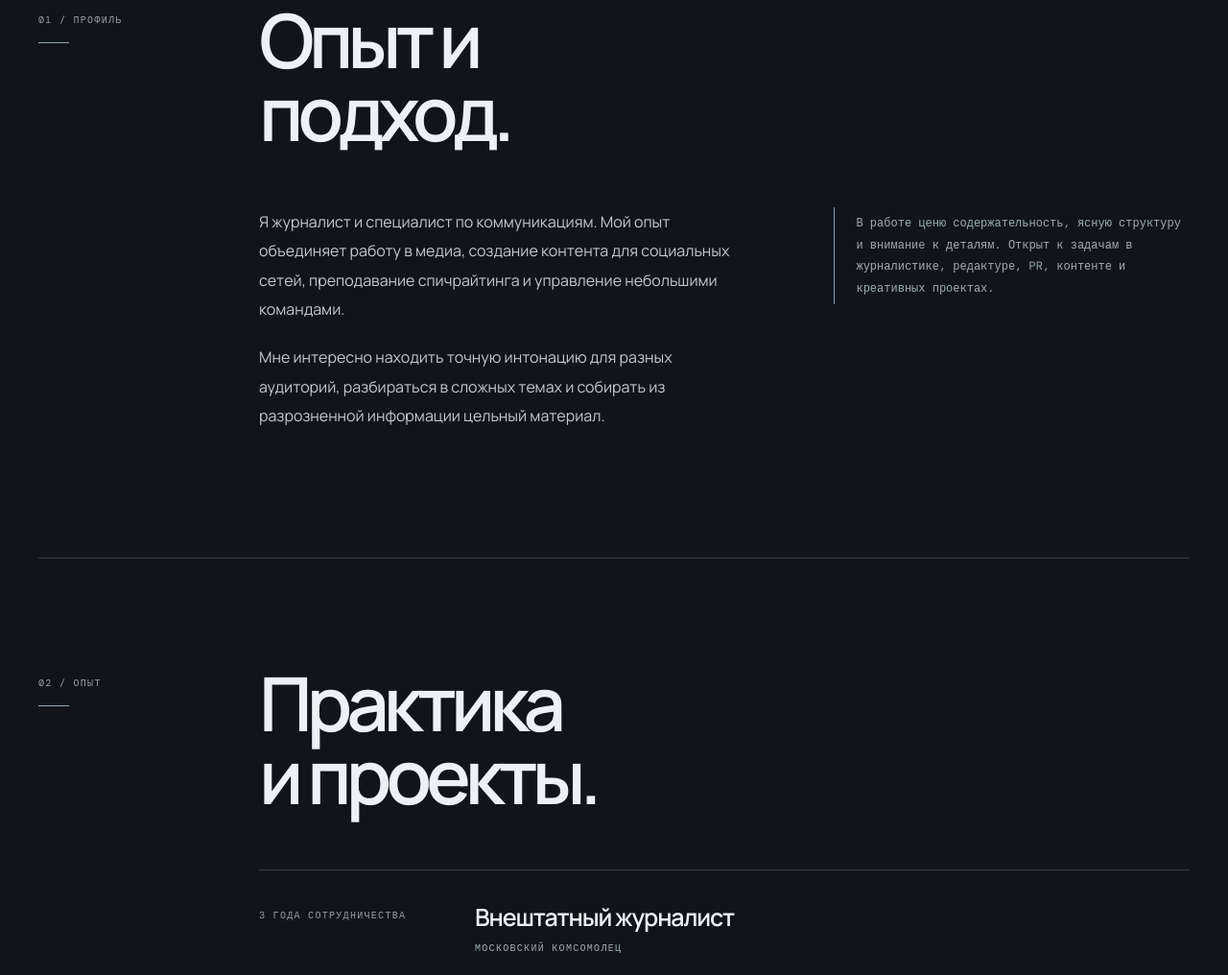
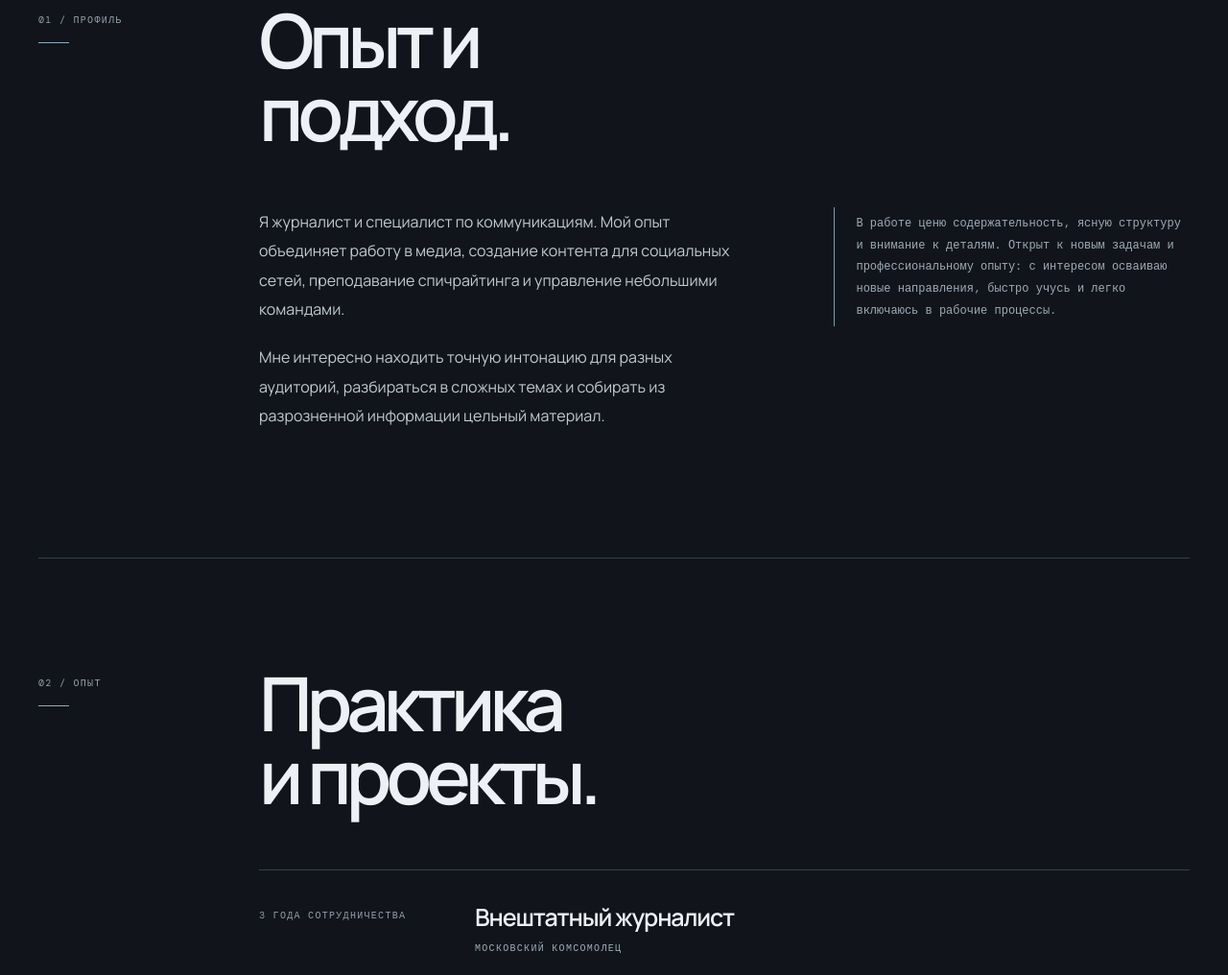
Before and after one commit to kiseljovvladimirv-debug/vladimir-kiselev-portfolio, a plain HTML site: page index.html in a window 1280 px wide. Shown: the part 929-1945 px from the top of the page at 96% size. Drawn offline with nearby package versions, Linux system fonts and the light colour scheme; a web font is replaced by a local one.

Commit message:
Update profile statement about learning and new experience

```diff
--- a/index.html
+++ b/index.html
@@ -29,7 +29,7 @@
 <main id="top">
 <section class="wrap hero"><div><div class="eyebrow">Журналистика · коммуникации · контент</div><h1>Владимир<br><span>Киселев</span></h1><p class="intro">Работаю со словами, смыслами и людьми. Создаю тексты, выстраиваю коммуникацию и превращаю идеи в понятные истории и проекты.</p></div><aside class="hero-side"><p>ЛОКАЦИЯ<strong>Москва</strong></p><p>ПРОФИЛЬ<strong>Медиа / PR / контент</strong></p></aside><div class="hero-index">PERSONAL PORTFOLIO / 2026</div></section>
 <div class="ticker" aria-label="Профессиональные направления"><div class="ticker-track"><span>ЖУРНАЛИСТИКА ✳ РЕДАКТУРА ✳ СПИЧРАЙТИНГ ✳ КОММУНИКАЦИИ ✳ КОНТЕНТ ✳</span><span aria-hidden="true">ЖУРНАЛИСТИКА ✳ РЕДАКТУРА ✳ СПИЧРАЙТИНГ ✳ КОММУНИКАЦИИ ✳ КОНТЕНТ ✳</span></div></div>
-<section class="wrap section" id="about"><div class="section-head"><div class="section-no">01 / ПРОФИЛЬ</div><h2>Опыт и<br><span class="outline">подход.</span></h2></div><div class="about-grid"><div><p>Я журналист и специалист по коммуникациям. Мой опыт объединяет работу в медиа, создание контента для социальных сетей, преподавание спичрайтинга и управление небольшими командами.</p><p>Мне интересно находить точную интонацию для разных аудиторий, разбираться в сложных темах и собирать из разрозненной информации цельный материал.</p></div><div><p class="note">В работе ценю содержательность, ясную структуру и внимание к деталям. Открыт к задачам в журналистике, редактуре, PR, контенте и креативных проектах.</p></div></div></section>
+<section class="wrap section" id="about"><div class="section-head"><div class="section-no">01 / ПРОФИЛЬ</div><h2>Опыт и<br><span class="outline">подход.</span></h2></div><div class="about-grid"><div><p>Я журналист и специалист по коммуникациям. Мой опыт объединяет работу в медиа, создание контента для социальных сетей, преподавание спичрайтинга и управление небольшими командами.</p><p>Мне интересно находить точную интонацию для разных аудиторий, разбираться в сложных темах и собирать из разрозненной информации цельный материал.</p></div><div><p class="note">В работе ценю содержательность, ясную структуру и внимание к деталям. Открыт к новым задачам и профессиональному опыту: с интересом осваиваю новые направления, быстро учусь и легко включаюсь в рабочие процессы.</p></div></div></section>
 <section class="wrap section" id="experience"><div class="section-head"><div class="section-no">02 / ОПЫТ</div><h2>Практика<br><span class="outline">и проекты.</span></h2></div><div class="experience">
 <article class="job"><div class="job-meta">3 года сотрудничества</div><div><h3>Внештатный журналист</h3><div class="place">МОСКОВСКИЙ КОМСОМОЛЕЦ</div><p>Подготовка журналистских материалов, поиск и проверка информации, работа с источниками и информационными поводами. Создание текстов для широкой аудитории и выполнение редакционных задач в установленные сроки.</p></div></article>
 <article class="job"><div class="job-meta">Медиаконтент</div><div><h3>Работа с публикациями</h3><div class="place">МЕДИАБАНК РИАМО</div><p>Работа с медиаконтентом, подготовка и обработка публикаций, решение редакционных и информационных задач.</p></div></article>
```
